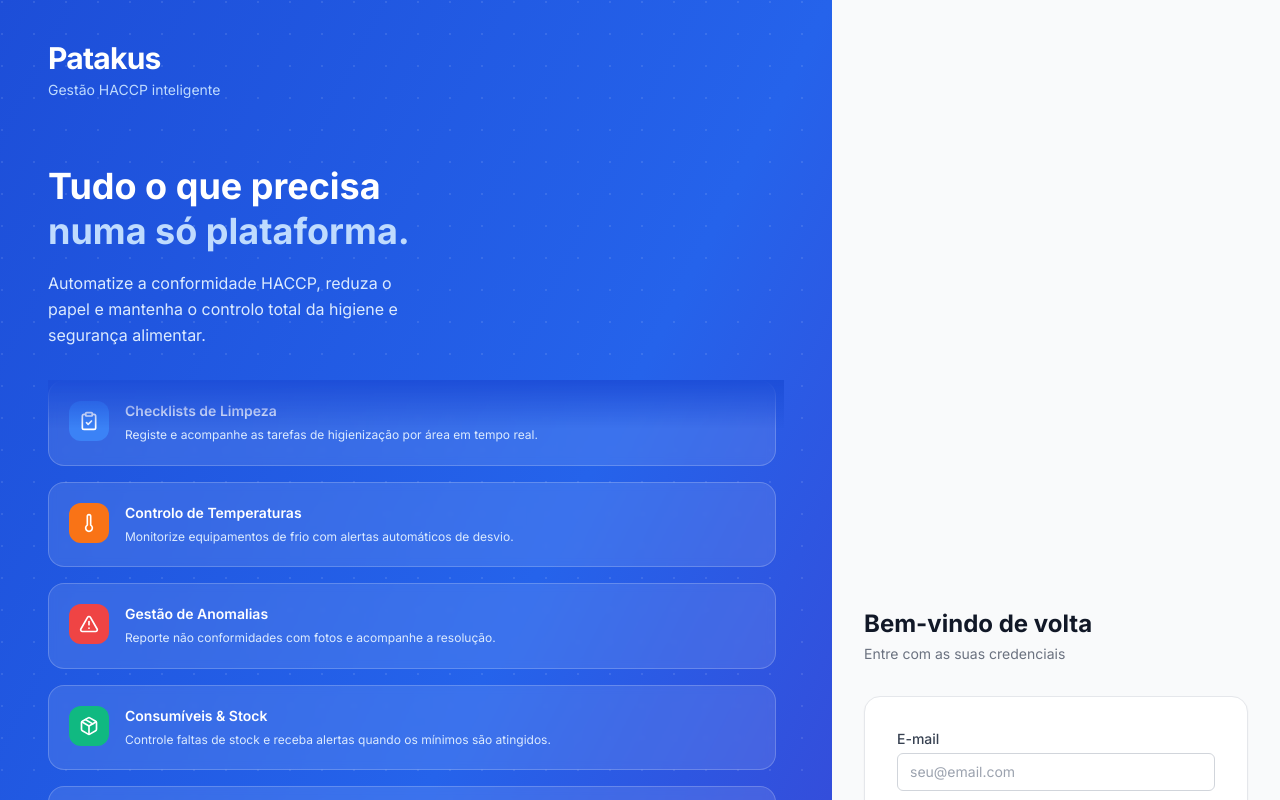
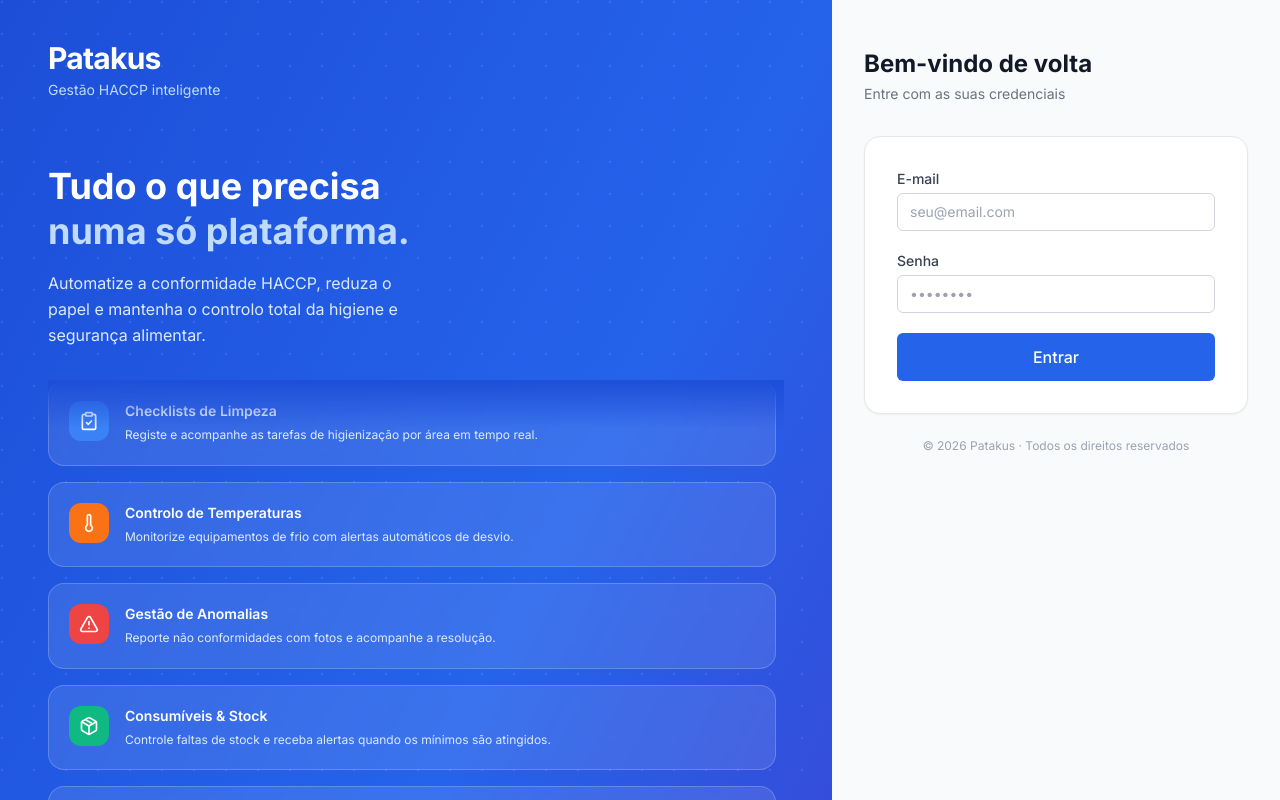
Before and after one commit to binito/patakus, a Next.js app in the folder apps/web/: page /login in a window 1280 px wide. Shown: the top 800 px of the page. Built offline with nearby package versions, Linux system fonts and the light colour scheme; no server answers.

Commit message:
fix: align login form to top of right column

```diff
--- a/apps/web/src/app/(auth)/login/page.tsx
+++ b/apps/web/src/app/(auth)/login/page.tsx
@@ -157,7 +157,7 @@
       </div>
 
       {/* ── Coluna direita — formulário ── */}
-      <div className="flex flex-1 flex-col items-center justify-center bg-gray-50 px-6 py-12 lg:max-w-md lg:w-full">
+      <div className="flex flex-1 flex-col items-center justify-start bg-gray-50 px-6 pt-12 pb-8 lg:max-w-md lg:w-full">
         <div className="w-full max-w-sm">
           {/* Logo mobile */}
           <div className="mb-8 text-center lg:hidden">
```
